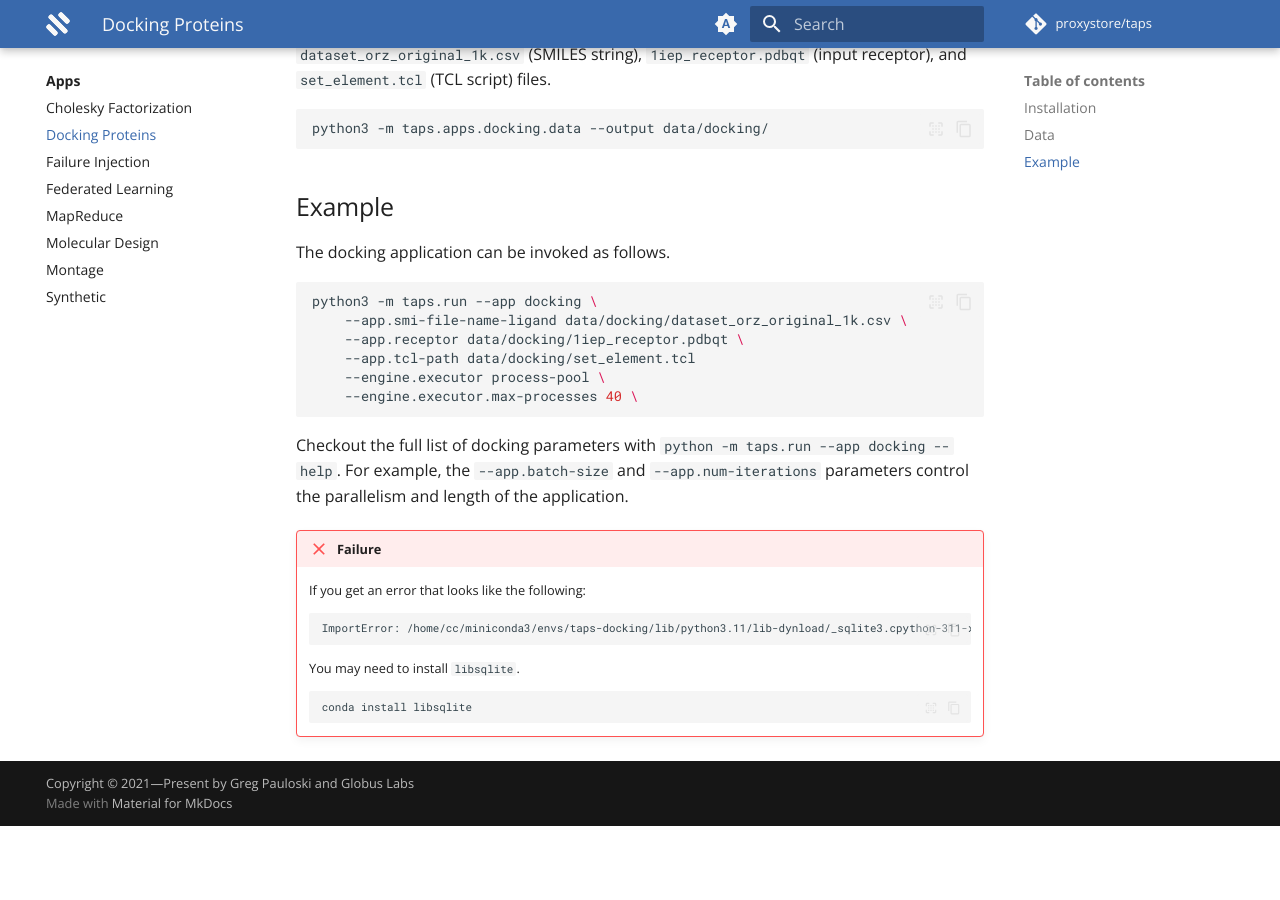
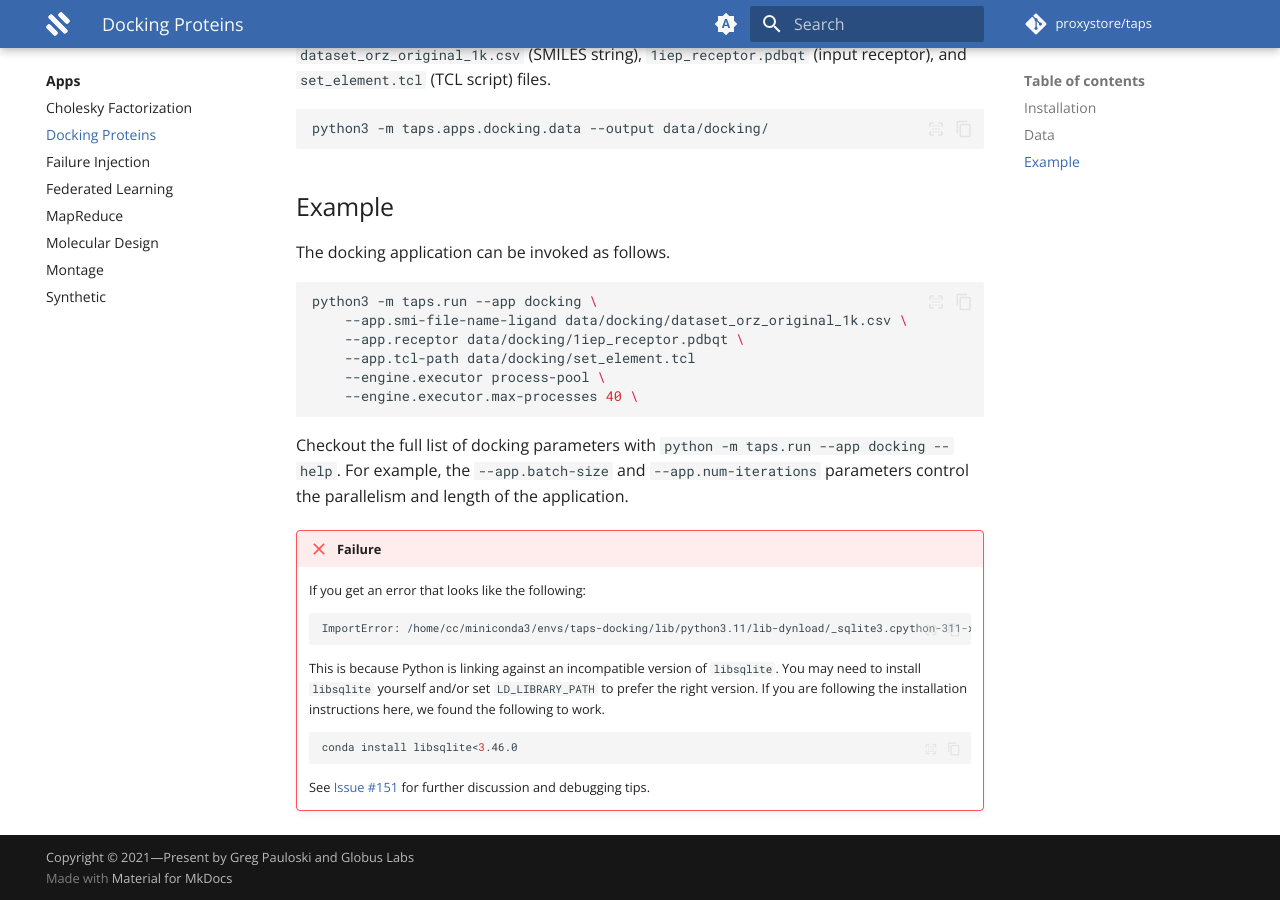
Before and after one commit to proxystore/taps, an MkDocs documentation site: the page built from docs/apps/docking.md, in a window 1280 px wide and 900 px high, scrolled down 1135 px. Built offline with MkDocs 1.6.1 and Material for MkDocs 9.7.7, drawn with Linux system fonts in a browser that asks for light colours; comment, search, counter and statistics services are not loaded; the version menu is left out; before the commit the page ends 1961 px from its top, so only the background shows below that.

Commit message:
Update sqlite error tips in docking example (#151)

````diff
--- a/docs/apps/docking.md
+++ b/docs/apps/docking.md
@@ -66,7 +66,10 @@ For example, the `--app.batch-size` and `--app.num-iterations` parameters contro
     ```
     ImportError: /home/cc/miniconda3/envs/taps-docking/lib/python3.11/lib-dynload/_sqlite3.cpython-311-x86_64-linux-gnu.so: undefined symbol: sqlite3_trace_v2
     ```
-    You may need to install `libsqlite`.
+    This is because Python is linking against an incompatible version of `libsqlite`.
+    You may need to install `libsqlite` yourself and/or set `LD_LIBRARY_PATH` to prefer the right version.
+    If you are following the installation instructions here, we found the following to work.
     ```bash
-    conda install libsqlite
+    conda install libsqlite<3.46.0
     ```
+    See [Issue #151](https://github.com/proxystore/taps/issues/151){target=_blank} for further discussion and debugging tips.
````
